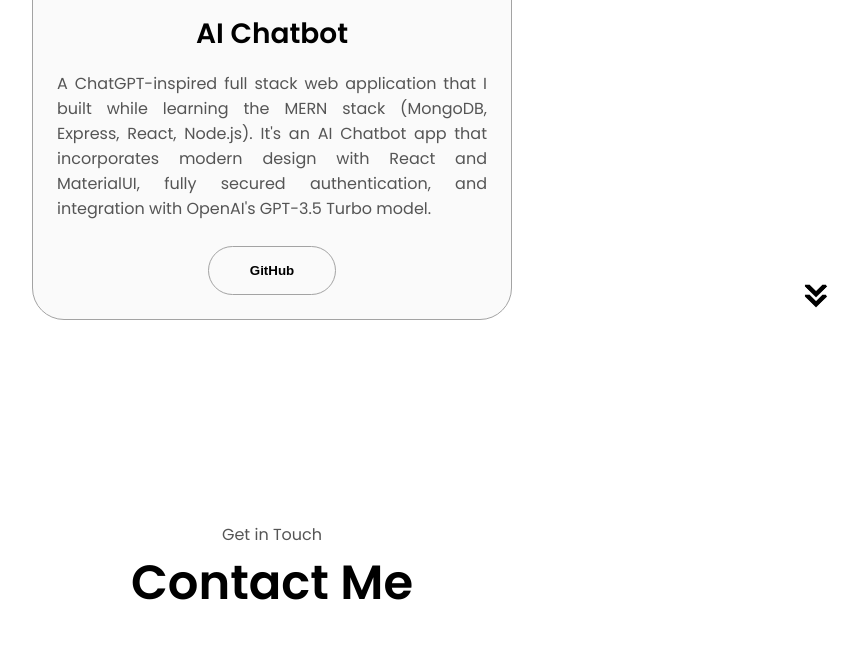
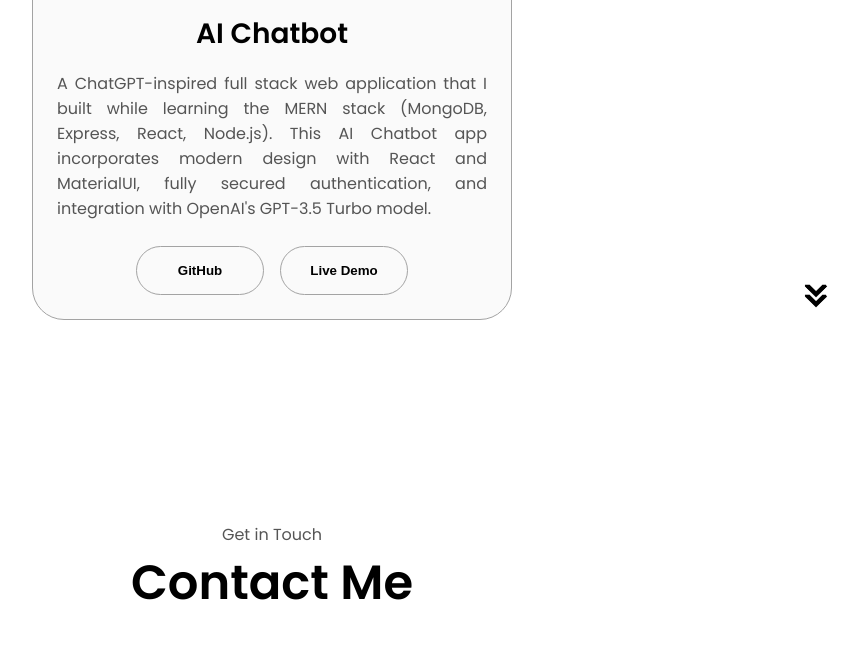
Before and after one commit to bghook/bghsoftware, a plain HTML site: page index.html in a window 1280 px wide. Shown: the part 2916-3564 px from the top of the page, without its empty margins (368-1226 px from the left). Drawn offline with Linux system fonts and the light colour scheme.

Commit message:
Add Live Demo button to Projects section

```diff
--- a/index.html
+++ b/index.html
@@ -293,8 +293,8 @@
             <div class="text-container">
               <p>
                 A ChatGPT-inspired full stack web application that I built while
-                learning the MERN stack (MongoDB, Express, React, Node.js). It's
-                an AI Chatbot app that incorporates modern design with React and
+                learning the MERN stack (MongoDB, Express, React, Node.js). This
+                AI Chatbot app incorporates modern design with React and
                 MaterialUI, fully secured authentication, and integration with
                 OpenAI's GPT-3.5 Turbo model.<br /><br />
               </p>
@@ -305,13 +305,15 @@
                   GitHub
                 </a>
               </button>
+              <button class="btn btn-color-2 project-btn">
+                <a
+                  href="https://ai-chatbot-front-end.vercel.app"
+                  target="_blank"
+                >
+                  Live Demo
+                </a>
+              </button>
             </div>
-            <!-- <button
-                class="btn btn-color-2 project-btn"
-                onclick="location.href='https://github.com'"
-              >
-                Live Demo
-              </button> -->
           </div>
         </div>
       </div>
```
